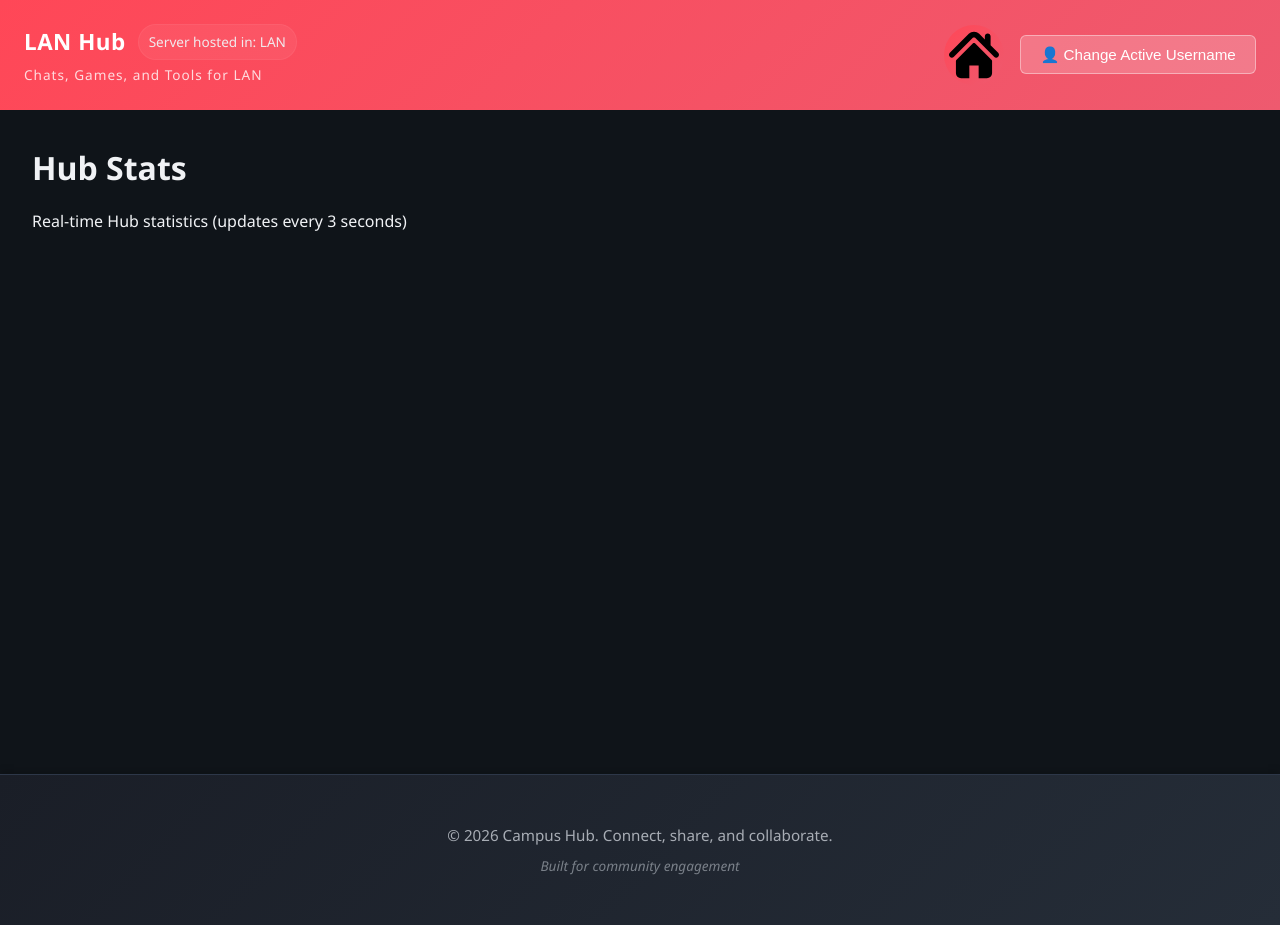
After one commit to theplatecrafter/Campus_Webpage, a Flask app: template templates/hub_stats.html in a window 1280 px wide. The commit adds this page. Run offline with Flask 3, Linux system fonts and the light colour scheme; the template is opened without the code that fills it, so the values that code supplies are empty; parts of the project's set-up code (start-up, migrations or seed data) failed here and were passed over.

Commit message:
server overload fix

```diff
--- a/app.py
+++ b/app.py
@@ -11,6 +11,7 @@ import os
 import threading
 from collections import defaultdict, deque
 import time
+
 
 
 # ============================================================================
@@ -213,6 +214,25 @@ server_start_time = datetime.now()  # Record when server starts (after loading o
 
 # Server stats configuration
 STATS_UPDATE_INTERVAL = 3  # seconds
+stats_thread = None
+stats_thread_lock = threading.Lock()
+cached_stats = None
+
+def stats_broadcaster():
+    """Background task: gather stats on interval, cache them, and broadcast."""
+    global cached_stats
+    while True:
+        try:
+            stats = get_server_stats()
+            cached_stats = stats
+            # Broadcast to all clients on the namespace
+            socketio.emit("server_stats", stats, namespace="/server-stats")
+        except Exception as e:
+            # Minimal logging for robustness
+            print("stats_broadcaster error:", e)
+        # Sleep using socketio-compatible sleep (cooperative with eventlet/gevent/threading)
+        socketio.sleep(STATS_UPDATE_INTERVAL)
+
 
 def get_server_stats():
     """Gather current server statistics"""
@@ -285,6 +305,15 @@ def create_app():
 
 
     socketio.init_app(app)
+    with stats_thread_lock:
+        global stats_thread
+        if stats_thread is None:
+            # When using Flask debug auto-reloader, ensure we only start in the reloader child:
+            # WerkZeug sets WERKZEUG_RUN_MAIN == 'true' in the actual running process.
+            # If not running with the reloader (production), start normally.
+            if os.environ.get("WERKZEUG_RUN_MAIN") == "true" or not app.debug:
+                stats_thread = socketio.start_background_task(stats_broadcaster)
+
 
     def get_network_display():
         """Return a friendly network name (FQDN if available, otherwise local IP)."""
@@ -395,6 +424,20 @@ def create_app():
             session.clear()
             return redirect(url_for("set_username"))
         return render_template("server_stats.html", username=session["username"])
+
+    # ====================================================================
+    # ROUTES - HUB STATS
+    # ====================================================================
+
+    @app.route("/hub-stats")
+    def hub_stats():
+        if "username" not in session or "ip_address" not in session:
+            return redirect(url_for("set_username"))
+        # Verify username is actually tracked for this IP in users.json
+        if not is_valid_username_for_ip(session["ip_address"], session["username"]):
+            session.clear()
+            return redirect(url_for("set_username"))
+        return render_template("hub_stats.html", username=session["username"])
 
     return app
 
@@ -638,22 +681,20 @@ def handle_edit_message(data):
 # SOCKETIO EVENTS - SERVER STATS
 # ============================================================================
 
-@socketio.on("request_stats",namespace="/server-stats")
-def handle_stats_request(data):
-    """Send current server stats when requested"""
-    stats = get_server_stats()
-    emit("server_stats", stats,namespace="/server-stats")
+
+@socketio.on("subscribe_stats", namespace="/server-stats")
+def handle_subscribe_stats(data):
+    """Subscribe to real-time server stats updates.
+       Start the background broadcaster once (if not already running)."""
+    global stats_thread
+    # Send initial stats quickly (use cached if available)
+    if cached_stats:
+        emit("server_stats", cached_stats, namespace="/server-stats")
+    else:
+        # If no cached stats yet, compute one-off to reply immediately
+        emit("server_stats", get_server_stats(), namespace="/server-stats")
 
 
-@socketio.on("subscribe_stats",namespace="/server-stats")
-def handle_subscribe_stats(data):
-    """Subscribe to real-time server stats updates"""
-    # Send initial stats
-    stats = get_server_stats()
-    emit("server_stats", stats,namespace="/server-stats")
-
-    # To implement continuous updates, emit stats on an interval
-    # The client will use a timer for regular requests instead
 
 
 # ============================================================================
--- a/static/style.css
+++ b/static/style.css
@@ -766,3 +766,37 @@ footer p {
 main {
   animation: fadeIn 0.5s ease;
 }
+
+/* ============================================================================
+ * Base HTML Home Button
+ * ============================================================================
+ */
+/* Home circular button */
+.header-right a.btn-home {
+  display: inline-flex;
+  align-items: center;
+  justify-content: center;
+
+  width: 60px;
+  height: 60px;
+
+  border-radius: 50%;
+  text-decoration: none;
+
+  background: linear-gradient(135deg, var(--primary-red) 0%, var(--dark-red) 100%);
+  transition: transform 0.15s ease, box-shadow 0.15s ease;
+  border: none;
+  cursor: pointer;
+}
+
+.header-right a.btn-home:hover {
+  transform: translateY(-2px);
+  box-shadow: 0 6px 18px rgba(255, 71, 87, 0.35);
+}
+
+/* SVG image inside button */
+.home-icon {
+  width: 50px;
+  height: 50px;
+  pointer-events: none; /* click passes to anchor */
+}
--- a/templates/base.html
+++ b/templates/base.html
@@ -18,6 +18,12 @@
                 <p class="header-subtitle">Chats, Games, and Tools for LAN</p>
             </div>
             <div class="header-right">
+                <a href="{{ url_for('home') }}" class="btn-home" aria-label="Home">
+                <img src="{{ url_for('static', filename='assets/home_icon.svg') }}"
+                    alt="Home"
+                    class="home-icon">
+                </a>
+
                 <form action="{{ url_for('set_username', change=1) }}" method="get" class="change-username-form">
                     <button type="submit" class="btn-secondary">👤 Change Active Username</button>
                 </form>
--- a/templates/home.html
+++ b/templates/home.html
@@ -23,6 +23,12 @@
         <div class="feature-card-title">Server Stats</div>
         <p class="feature-card-description">Monitor real-time server performance.</p>
         <a href="/server-stats" class="feature-card-link">View Stats →</a>
+    </div>
+    <div class="feature-card">
+        <div class="feature-card-icon">📈</div>
+        <div class="feature-card-title">Hub Stats</div>
+        <p class="feature-card-description">Monitor real-time Hub Datas.</p>
+        <a href="/hub-stats" class="feature-card-link">View Datas →</a>
     </div>
 </div>
 
--- /dev/null
+++ b/templates/hub_stats.html
@@ -0,0 +1,8 @@
+{% extends "base.html" %}
+{% block title %}Hub Stats{% endblock %}
+{% block content %}
+<h2>Hub Stats</h2>
+<p>Real-time Hub statistics (updates every 3 seconds)</p>
+
+
+{% endblock %}
```
Also changed, not shown: templates/server_stats.html (+9 -11 lines), static/assets/home_icon.svg (added).
